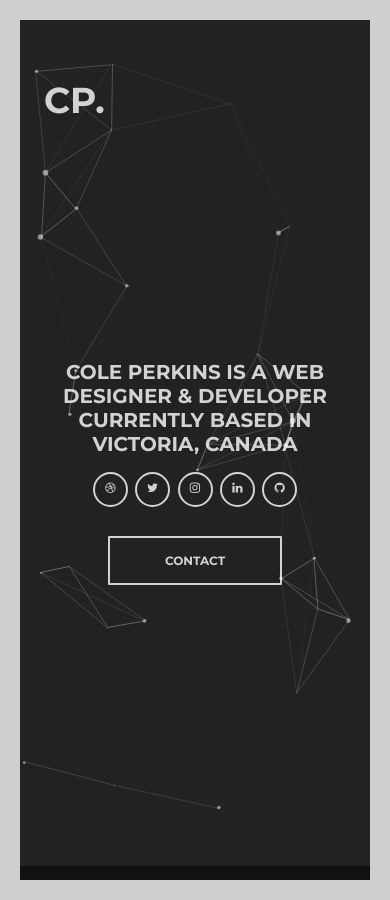
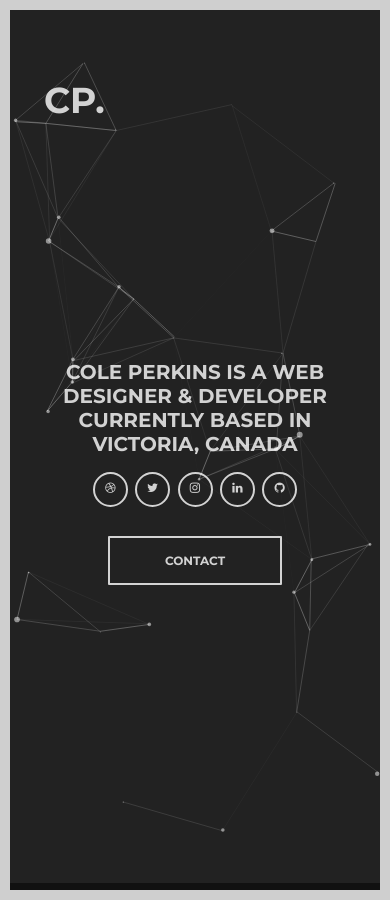
Before and after one commit to colesperks/colesperks.github.io, a Jekyll site: the page built from index.html, in a window 390 px wide. Built offline with Jekyll 4.4.1, drawn with Linux system fonts in a browser that asks for light colours; nearby versions of some CDN libraries.

Commit message:
#particle border updated

```diff
--- a/css/main.scss
+++ b/css/main.scss
@@ -215,7 +215,6 @@
 
 
 body {
-
   border: solid $white 20px;
 }
 
@@ -285,6 +284,12 @@
     width: 80%;
     font-size: 22px;
   }
+  body {
+  border: solid $white 15px;
+  }
+  #particles-js{
+  height: 96vh;
+  }
 }
 
 /* Extra Small Devices, Phones */
@@ -299,4 +304,10 @@
   .socialbtns, .socialbtns ul, .socialbtns li {
     padding: 2px;
   }
+  body {
+  border: solid $white 10px;
+  }
+  #particles-js{
+  height: 97vh;
+  }
 }
```
Also changed, not shown: index.html (+0 -8 lines).
